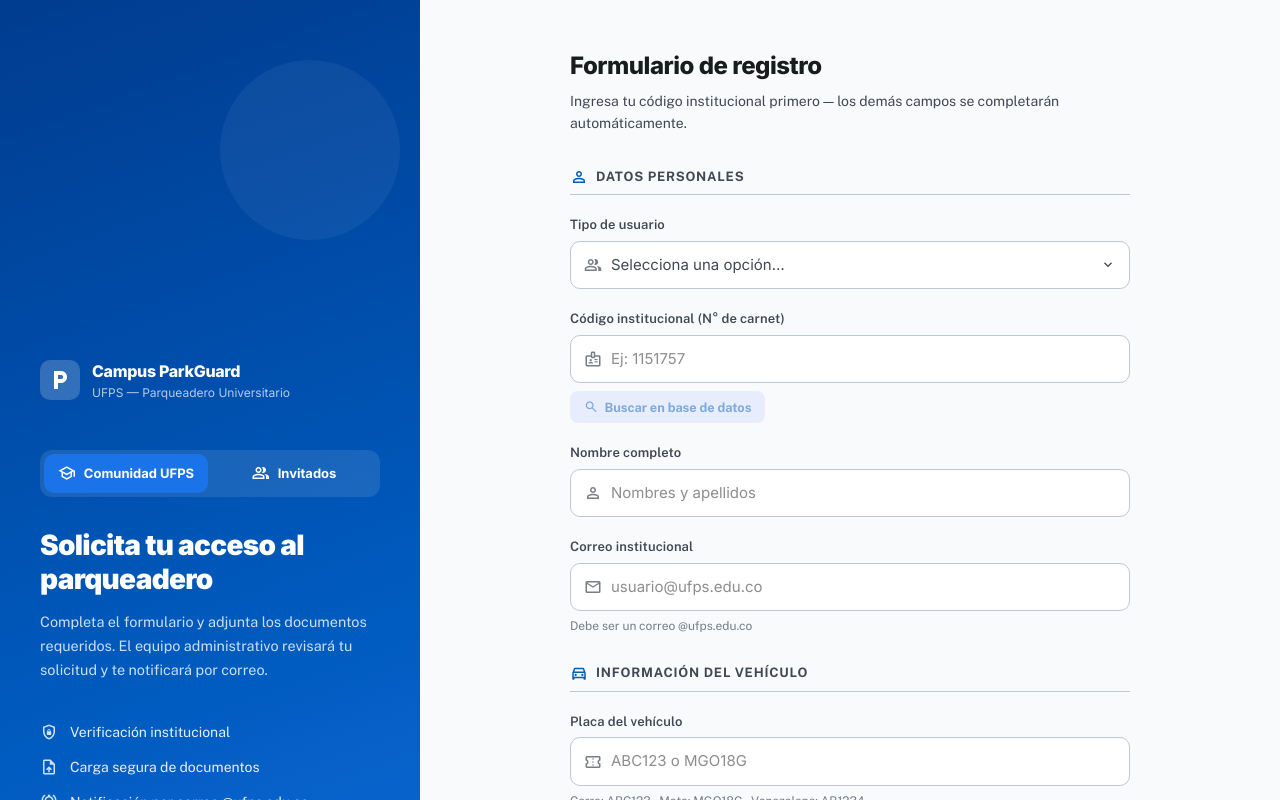
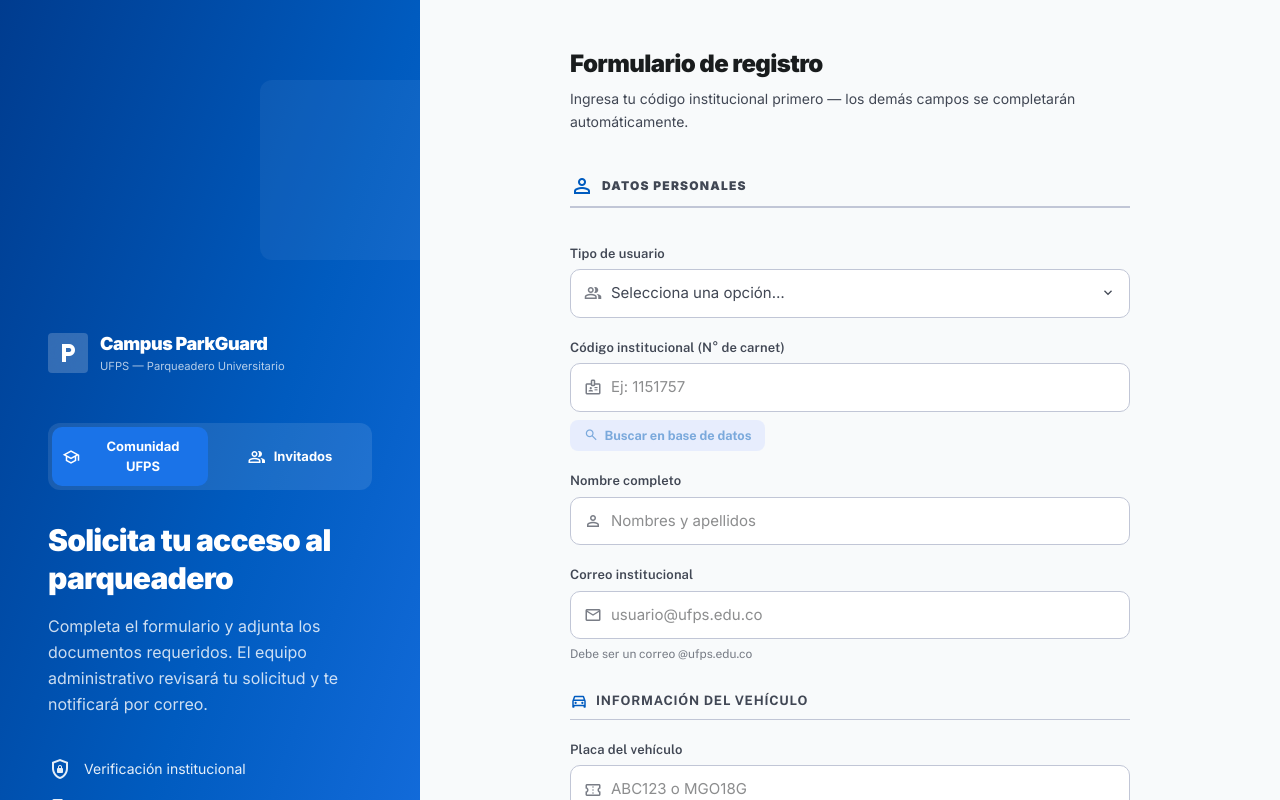
Before and after one commit to Marcosd96/parqueadero-ufps, a Next.js app: page /registro in a window 1280 px wide. Built offline with nearby package versions, Linux system fonts and the light colour scheme; no server answers.

Commit message:
responsive en pagina de registro

```diff
--- a/app/registro/page.tsx
+++ b/app/registro/page.tsx
@@ -525,30 +525,30 @@ export default function RegistroPage() {
   if (submitted) {
     const isGuest = tab === "guest";
     return (
-      <div style={styles.pageCenter}>
-        <div style={styles.successCard}>
-          <div style={styles.successIconWrap}>
+      <div className="flex items-center justify-center min-h-screen bg-[var(--color-background)] p-4 sm:p-8">
+        <div className="bg-[var(--color-surface-container-lowest)] rounded-[1.25rem] border border-[var(--color-outline-variant)] p-8 sm:p-10 max-w-[440px] w-full flex flex-col items-center shadow-[0_8px_40px_rgba(0,0,0,0.08)]">
+          <div className="w-20 h-20 rounded-full bg-[var(--color-primary-fixed)] flex items-center justify-center mb-5">
             <span className="material-symbols-outlined" style={{ fontSize: "3rem", color: "var(--color-primary)" }}>
               check_circle
             </span>
           </div>
-          <h1 style={{ fontSize: "1.5rem", fontWeight: 800, margin: "0 0 0.5rem", fontFamily: "var(--font-headline)" }}>
+          <h1 className="text-2xl font-black mb-2 text-center font-[var(--font-headline)]">
             ¡Solicitud enviada!
           </h1>
-          <p style={{ color: "var(--color-on-surface-variant)", fontFamily: "var(--font-label)", margin: 0, textAlign: "center", lineHeight: 1.6 }}>
+          <p className="text-[var(--color-on-surface-variant)] font-[var(--font-label)] m-0 text-center leading-relaxed">
             Tu solicitud de acceso al parqueadero está en revisión. Recibirás una respuesta en {isGuest ? "el teléfono proporcionado" : "tu correo"}{" "}
-            <strong style={{ color: "var(--color-primary)" }}>{isGuest ? guestPhone : email}</strong>.
+            <strong className="text-[var(--color-primary)]">{isGuest ? guestPhone : email}</strong>.
           </p>
-          <div style={styles.successMeta}>
-            <div style={styles.successMetaItem}>
-              <span className="material-symbols-outlined" style={{ fontSize: "1rem", color: "var(--color-primary)" }}>
+          <div className="mt-5 bg-[var(--color-surface-container-low)] rounded-xl p-4 sm:p-5 flex flex-col gap-2 w-full">
+            <div className="flex items-center gap-2 text-sm font-[var(--font-label)] text-[var(--color-on-surface)] font-bold">
+              <span className="material-symbols-outlined text-[var(--color-primary)]" style={{ fontSize: "1rem" }}>
                 {isGuest ? "account_circle" : "badge"}
               </span>
               <span>{isGuest ? `Invitado: ${guestName} (Anfitrión: ${hostCode})` : code}</span>
             </div>
             {(isGuest ? guestPlate : plate) && (
-              <div style={styles.successMetaItem}>
-                <span className="material-symbols-outlined" style={{ fontSize: "1rem", color: "var(--color-primary)" }}>directions_car</span>
+              <div className="flex items-center gap-2 text-sm font-[var(--font-label)] text-[var(--color-on-surface)] font-bold">
+                <span className="material-symbols-outlined text-[var(--color-primary)]" style={{ fontSize: "1rem" }}>directions_car</span>
                 <span>
                   {isGuest
                     ? `Vehículo: ${guestPlate}`
@@ -559,7 +559,7 @@ export default function RegistroPage() {
             )}
           </div>
           <button
-            style={{ ...styles.btnPrimary, marginTop: "1.5rem" }}
+            className="w-full mt-6 bg-[var(--color-primary)] text-white py-3.5 rounded-xl font-bold flex items-center justify-center gap-2 shadow-lg active:scale-[0.98] transition-all"
             onClick={() => {
               setSubmitted(false);
               // Clear institutional
@@ -583,20 +583,20 @@ export default function RegistroPage() {
 
   /* ── Form ──────────────────────────────────────────────── */
   return (
-    <div style={styles.page}>
+    <div className="flex flex-col lg:flex-row min-h-screen font-[var(--font-body)] bg-[var(--color-background)]">
       {/* Left panel */}
-      <div style={styles.leftPanel}>
-        <div style={styles.leftContent}>
+      <div className="w-full lg:w-[420px] lg:flex-shrink-0 bg-gradient-to-br from-[#003c8f] via-[#005bbf] to-[#1a73e8] text-white flex flex-col justify-center p-8 lg:p-12 relative overflow-hidden">
+        <div className="relative z-10">
           {/* Logo */}
-          <div style={styles.logoRow}>
-            <div style={styles.logoIcon}>
-              <span className="material-symbols-outlined" style={{ fontSize: "1.5rem", color: "#fff" }}>
+          <div className="flex items-center gap-3 mb-8 lg:mb-12">
+            <div className="w-10 h-10 rounded-lg bg-white/20 flex items-center justify-center backdrop-blur-md">
+              <span className="material-symbols-outlined text-white text-2xl">
                 local_parking
               </span>
             </div>
             <div>
-              <div style={{ fontWeight: 800, fontSize: "1rem", letterSpacing: "-0.02em" }}>Campus ParkGuard</div>
-              <div style={{ fontSize: "0.75rem", opacity: 0.7, marginTop: "1px" }}>UFPS — Parqueadero Universitario</div>
+              <div className="font-black text-lg tracking-tight">Campus ParkGuard</div>
+              <div className="text-[0.7rem] opacity-70">UFPS — Parqueadero Universitario</div>
             </div>
           </div>
 
@@ -655,11 +655,11 @@ export default function RegistroPage() {
           </div>
 
           {/* Headline */}
-          <div style={styles.leftHeadline}>
-            <h1 style={styles.leftH1}>
+          <div className="mb-10">
+            <h1 className="text-2xl lg:text-3xl font-black leading-tight mb-4 font-[var(--font-headline)] tracking-tight">
               {tab === "institutional" ? "Solicita tu acceso al parqueadero" : "Registro para invitados externos"}
             </h1>
-            <p style={styles.leftSubtitle}>
+            <p className="text-sm lg:text-base opacity-80 leading-relaxed font-[var(--font-label)]">
               {tab === "institutional"
                 ? "Completa el formulario y adjunta los documentos requeridos. El equipo administrativo revisará tu solicitud y te notificará por correo."
                 : "Si eres un invitado auspiciado por un miembro de la universidad, completa estos datos para solicitar tu acceso temporal al campus."}
@@ -667,15 +667,15 @@ export default function RegistroPage() {
           </div>
 
           {/* Feature list */}
-          <div style={styles.featureList}>
+          <div className="hidden sm:flex flex-col gap-4">
             {[
               { icon: "shield_lock", text: "Verificación institucional" },
               { icon: "upload_file", text: "Carga segura de documentos" },
               { icon: "notifications_active", text: "Notificación por correo @ufps.edu.co" },
               { icon: "manage_search", text: "Autocompletado desde base de datos" },
             ].map((f) => (
-              <div key={f.icon} style={styles.featureItem}>
-                <span className="material-symbols-outlined" style={{ fontSize: "1.125rem", opacity: 0.9 }}>
+              <div key={f.icon} className="flex items-center gap-3 text-sm opacity-90 font-[var(--font-label)]">
+                <span className="material-symbols-outlined text-[1.125rem]">
                   {f.icon}
                 </span>
                 <span>{f.text}</span>
@@ -685,18 +685,18 @@ export default function RegistroPage() {
         </div>
 
         {/* Decorative circles */}
-        <div style={styles.circle1} />
-        <div style={styles.circle2} />
+        <div className="absolute -bottom-20 -right-20 w-[300px] h-[300px] rounded-full bg-white/5" />
+        <div className="absolute top-20 -right-5 w-[180px] h-[180px] rounded-full bg-white/5" />
       </div>
 
       {/* Right panel — form */}
-      <div style={styles.rightPanel}>
-        <div style={styles.formContainer}>
-          <div style={{ marginBottom: "2rem" }}>
-            <h2 style={styles.formTitle}>
+      <div className="flex-1 overflow-y-auto flex justify-center items-start p-6 lg:p-12">
+        <div className="w-full max-w-[560px]">
+          <div className="mb-10">
+            <h2 className="text-2xl font-black mb-2 font-[var(--font-headline)] tracking-tight text-[var(--color-on-surface)]">
               {tab === "institutional" ? "Formulario de registro" : "Solicitud para visitantes"}
             </h2>
-            <p style={styles.formSubtitle}>
+            <p className="text-sm text-[var(--color-on-surface-variant)] leading-relaxed font-[var(--font-label)]">
               {tab === "institutional"
                 ? "Ingresa tu código institucional primero — los demás campos se completarán automáticamente."
                 : "Ingresa el código institucional de la persona que te invita junto con tus datos de contacto."}
@@ -706,9 +706,9 @@ export default function RegistroPage() {
           {tab === "institutional" ? (
             <form onSubmit={handleSubmit} noValidate style={{ display: "flex", flexDirection: "column", gap: "1.25rem" }}>
               {/* Section 1 */}
-              <div style={styles.sectionHeader}>
-                <span className="material-symbols-outlined" style={styles.sectionIcon}>person</span>
-                <span style={styles.sectionLabel}>Datos personales</span>
+              <div className="flex items-center gap-2 pb-2 border-b-2 border-[var(--color-outline-variant)] mb-4">
+                <span className="material-symbols-outlined text-[var(--color-primary)] text-lg">person</span>
+                <span className="text-[0.75rem] font-black uppercase tracking-widest text-[var(--color-on-surface-variant)] font-[var(--font-label)]">Datos personales</span>
               </div>
 
               {/* User type */}
@@ -958,11 +958,7 @@ export default function RegistroPage() {
               <button
                 type="submit"
                 disabled={submitting}
-                style={{
-                  ...styles.btnPrimary,
-                  opacity: submitting ? 0.7 : 1,
-                  marginTop: "0.5rem"
-                }}
+                className={`w-full py-4 bg-[var(--color-primary)] text-white rounded-xl font-bold flex items-center justify-center gap-3 shadow-lg active:scale-[0.98] transition-all ${submitting ? "opacity-70 cursor-not-allowed" : "hover:opacity-90"}`}
               >
                 {submitting ? (
                   <>
@@ -979,9 +975,9 @@ export default function RegistroPage() {
             </form>
           ) : (
             <form onSubmit={handleGuestSubmit} noValidate style={{ display: "flex", flexDirection: "column", gap: "1.25rem" }}>
-              <div style={styles.sectionHeader}>
-                <span className="material-symbols-outlined" style={styles.sectionIcon}>person_add</span>
-                <span style={styles.sectionLabel}>Datos del Visitante e Invitación</span>
+              <div className="flex items-center gap-2 pb-2 border-b-2 border-[var(--color-outline-variant)] mb-4">
+                <span className="material-symbols-outlined text-[var(--color-primary)] text-lg">person</span>
+                <span className="text-[0.75rem] font-black uppercase tracking-widest text-[var(--color-on-surface-variant)] font-[var(--font-label)]">Información del invitado</span>
               </div>
 
               <Field
@@ -1088,10 +1084,7 @@ export default function RegistroPage() {
               <button
                 type="submit"
                 disabled={submitting}
-                style={{
-                  ...styles.btnPrimary,
-                  opacity: submitting ? 0.7 : 1,
-                }}
+                className={`w-full py-4 bg-[var(--color-primary)] text-white rounded-xl font-bold flex items-center justify-center gap-3 shadow-lg active:scale-[0.98] transition-all ${submitting ? "opacity-70 cursor-not-allowed" : "hover:opacity-90"}`}
               >
                 {submitting ? (
                   <>
--- a/components/DashboardLayout.tsx
+++ b/components/DashboardLayout.tsx
@@ -18,10 +18,13 @@ export default function DashboardLayout({ children, user }: DashboardLayoutProps
   const [isSidebarOpen, setIsSidebarOpen] = useState(false);
   const pathname = usePathname();
 
-  // Close sidebar when route changes on mobile
-  useEffect(() => {
+  // Sincronización de estado durante el render (Patrón recomendado por React)
+  // Evita el error de "cascading renders" al cerrar el sidebar en navegación
+  const [prevPathname, setPrevPathname] = useState(pathname);
+  if (pathname !== prevPathname) {
+    setPrevPathname(pathname);
     setIsSidebarOpen(false);
-  }, [pathname]);
+  }
 
   const toggleSidebar = () => setIsSidebarOpen(!isSidebarOpen);
 
```
